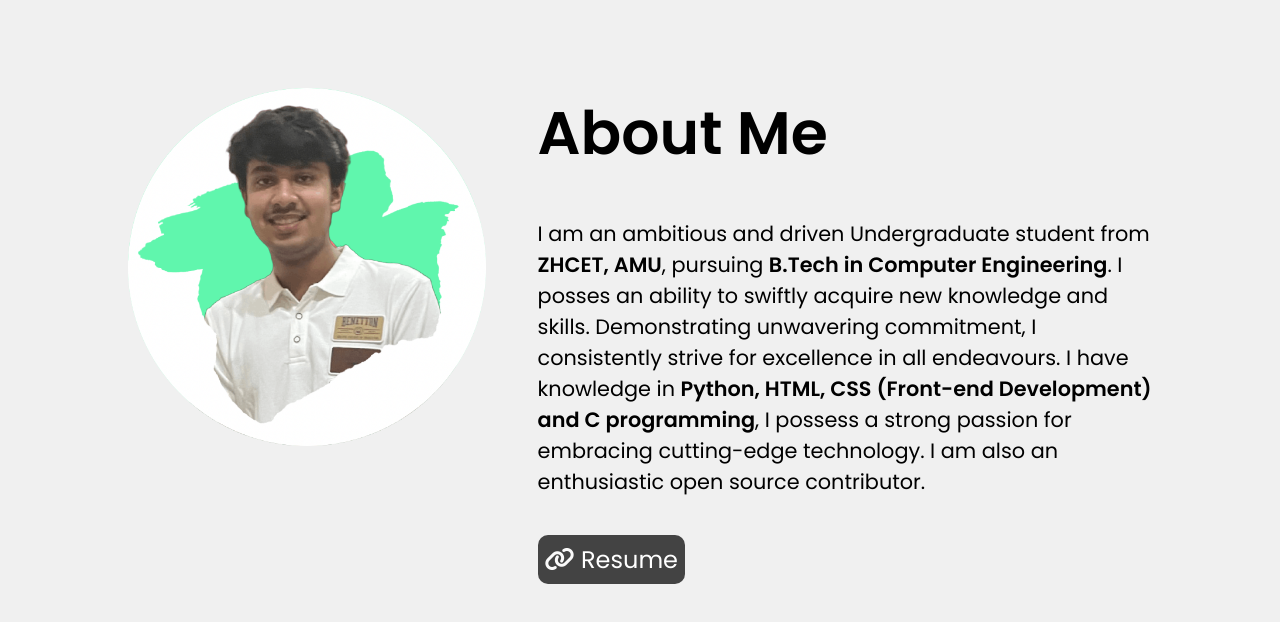
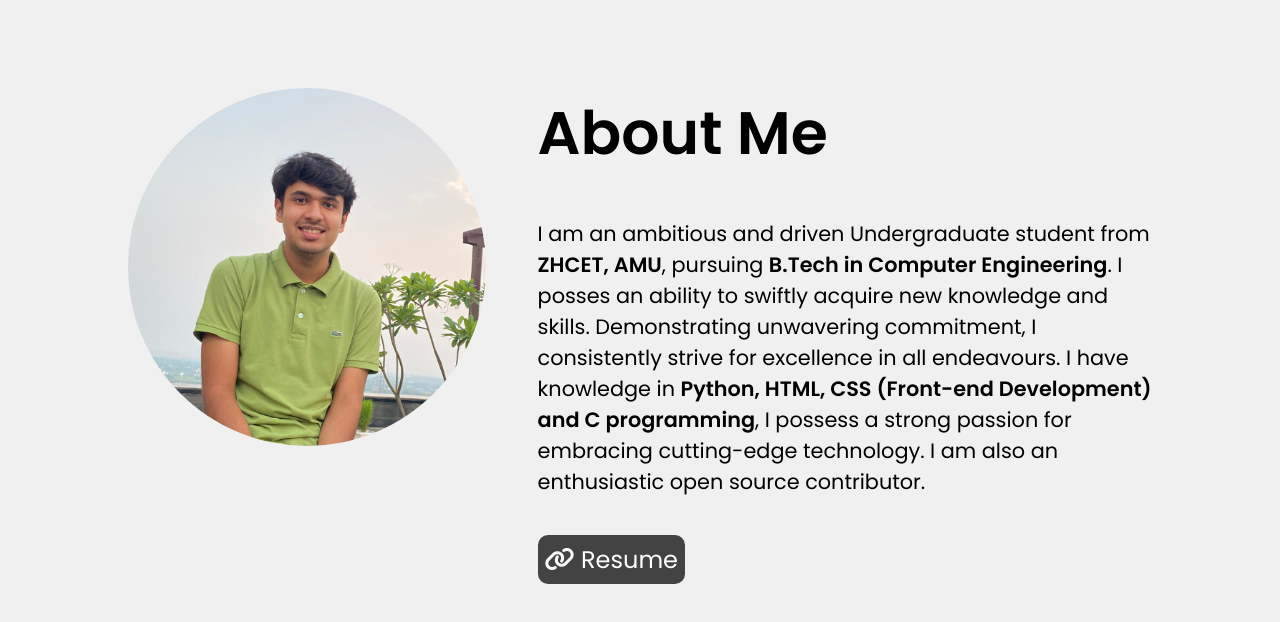
Before and after one commit to avyuktsoni0731/myportfolio, a plain HTML site: page index.html in a window 1280 px wide. Shown: the part 802-1424 px from the top of the page. Drawn offline with Linux system fonts and the light colour scheme; a web font is replaced by a local one.

Commit message:
Add files via upload

```diff
--- a/index.html
+++ b/index.html
@@ -67,7 +67,7 @@
         <div class="container">
             <div class="row">
                 <div class="about-column-1">
-                    <img src="./images/profile-pic-3.png" alt="pfp-png">
+                    <img src="./images/pfp2.png" alt="pfp-png">
                 </div>
                 <div class="about-column-2">
                     <h1 class="h1s">About Me</h1>
--- a/style.css
+++ b/style.css
@@ -126,6 +126,7 @@ nav ul li a:hover{
 
 .about-column-1 img{
     width: 100%;
+    border-radius: 50%;
 }
 
 .about-column-2{
```
Also changed, not shown: images/pfp2.png (added).
